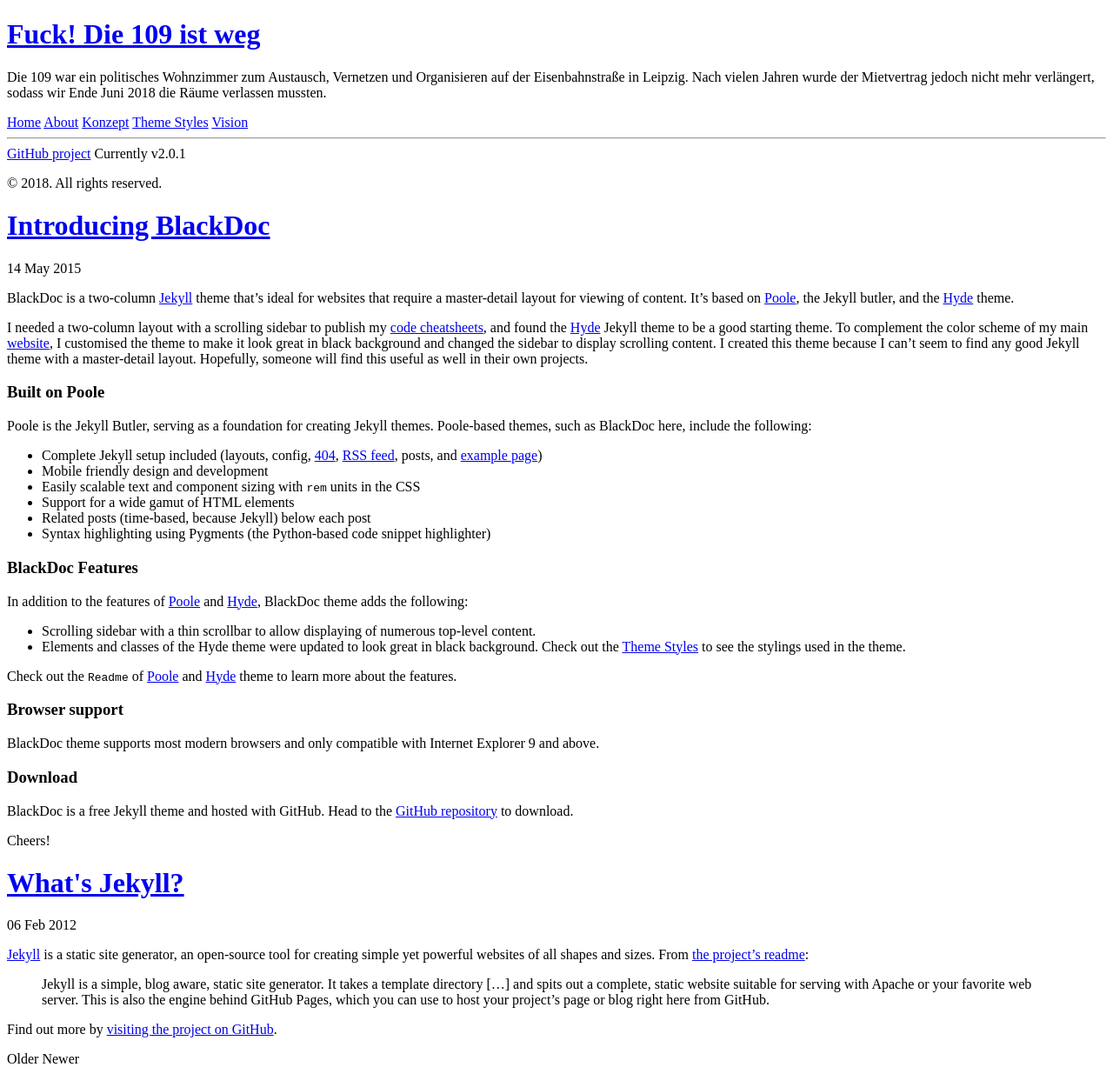
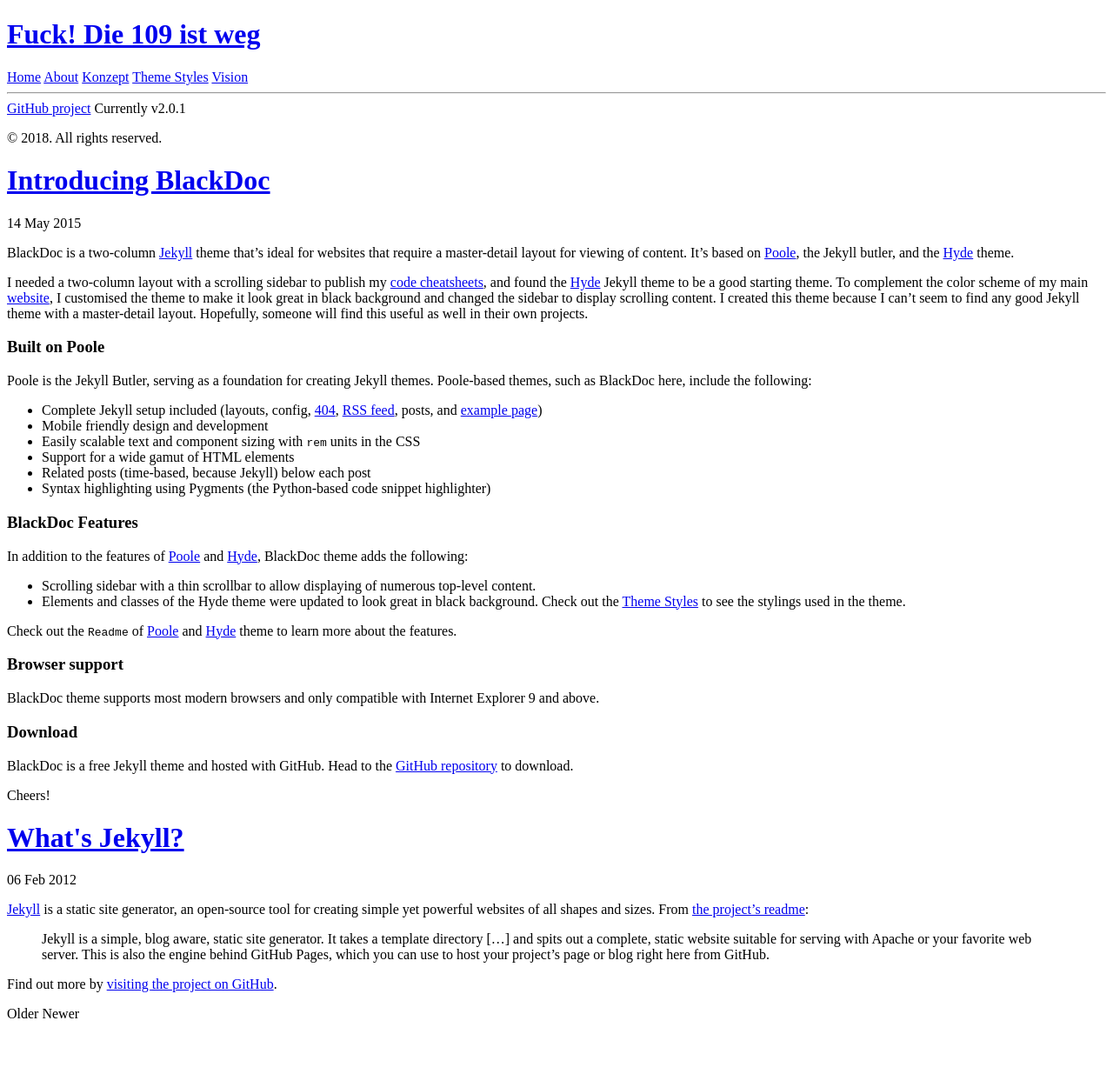
Before and after one commit to reclaim109/reclaim109-website, a Jekyll site: the page built from index.html, in a window 1280 px wide. Shown: the whole page at 87% size. Built offline with Jekyll 4.4.1, drawn with Linux system fonts in a browser that asks for light colours; the list of posts is cut into pages by our own code; after the commit the page ends 1183 px from its top, so only the background shows below that.

Commit message:
move description from sitebar to about page

```diff
--- a/_config.yml
+++ b/_config.yml
@@ -5,7 +5,7 @@
 # Setup
 title:            Fuck! Die 109 ist weg
 tagline:          Black Theme for Jekyll
-description:      "Die 109 war ein politisches Wohnzimmer zum Austausch, Vernetzen und Organisieren auf der Eisenbahnstraße in Leipzig. Nach vielen Jahren wurde der Mietvertrag jedoch nicht mehr verlängert, sodass wir Ende Juni 2018 die Räume verlassen mussten."
+description:      ""
 url:              https://hundertneun.net
 baseurl:          /
                   # the optional subpath of your site, e.g. "/my-jekyll-site/"
```
